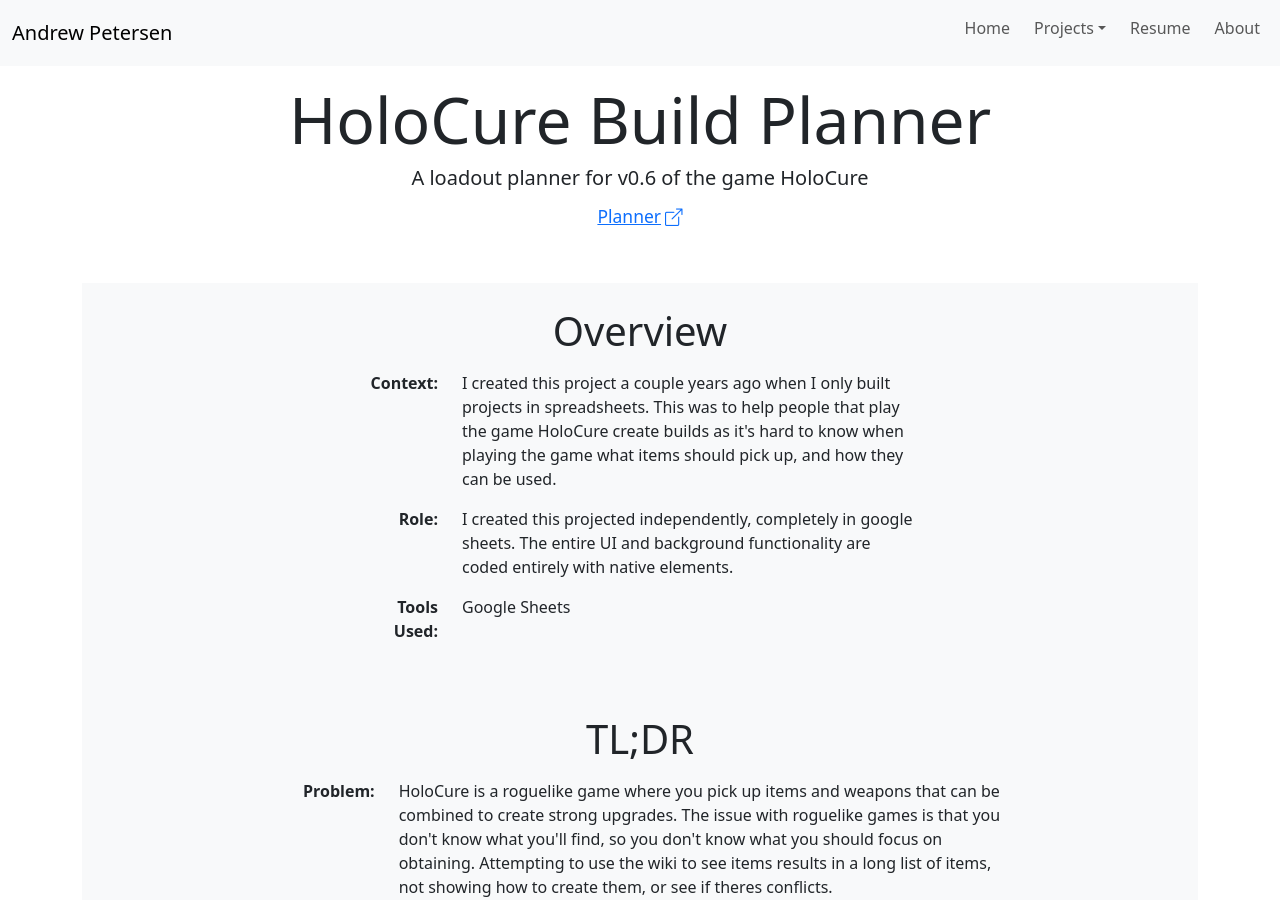
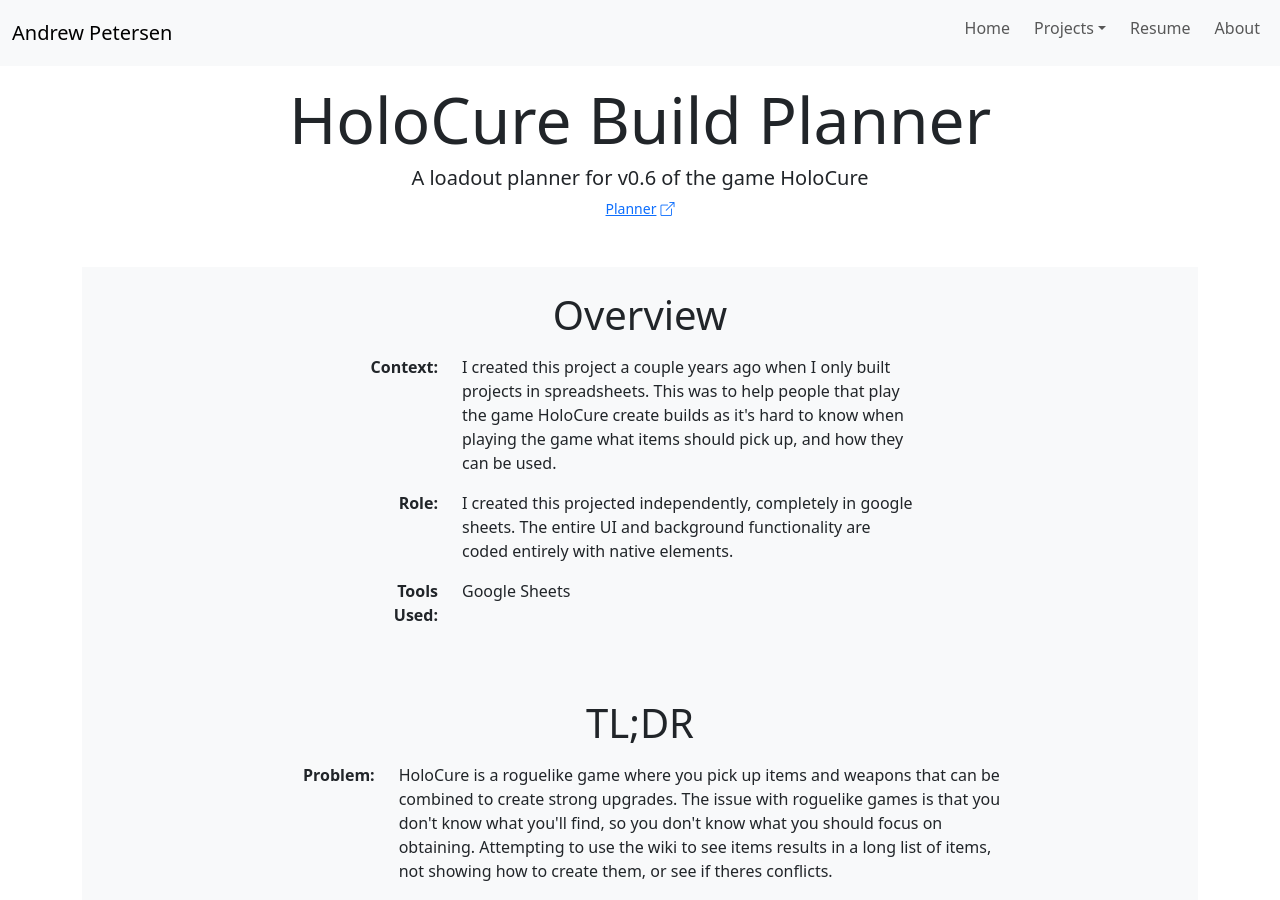
Before and after one commit to petersenandrew/andrew-petersen.com, a Jekyll site: the page built from pages/projects/holocure.html, in a window 1280 px wide and 900 px high. Built offline with Jekyll 4.4.1, drawn with Linux system fonts in a browser that asks for light colours.

Commit message:
Fix header end

```diff
--- a/pages/projects/holocure.html
+++ b/pages/projects/holocure.html
@@ -7,7 +7,7 @@
     <div class="row mt-3 text-center">
       <div class="col-12">
         <h1 class="display-3">HoloCure Build Planner</h1>
-        <h5>A loadout planner for v0.6 of the game HoloCure</p>
+        <h5>A loadout planner for v0.6 of the game HoloCure</h5>
           <div class="d-flex justify-content-center gap-3">
             <a href="https://docs.google.com/spreadsheets/d/1NBp1Edtcwjjj68OAH1k3QEQ3ZxuL9UD0Uq6nXpoIioE/edit?usp=sharing" class="small" target="_blank" rel="noopener noreferrer">
               Planner<i class="bi bi-box-arrow-up-right ps-1"></i>
--- a/pages/projects/portfolio.html
+++ b/pages/projects/portfolio.html
@@ -7,7 +7,7 @@
     <div class="row mt-3 text-center">
       <div class="col-12">
         <h1 class="display-3">Personal Portfolio Website</h1>
-        <h5>A portfolio for my works coded from scratch</p>
+        <h5>A portfolio for my works coded from scratch</h5>
           <div class="d-flex justify-content-center gap-3">
             <a href="https://andrew-petersen.com" class="small" target="_blank" rel="noopener noreferrer">
               Website<i class="bi bi-box-arrow-up-right ps-1"></i>
```
